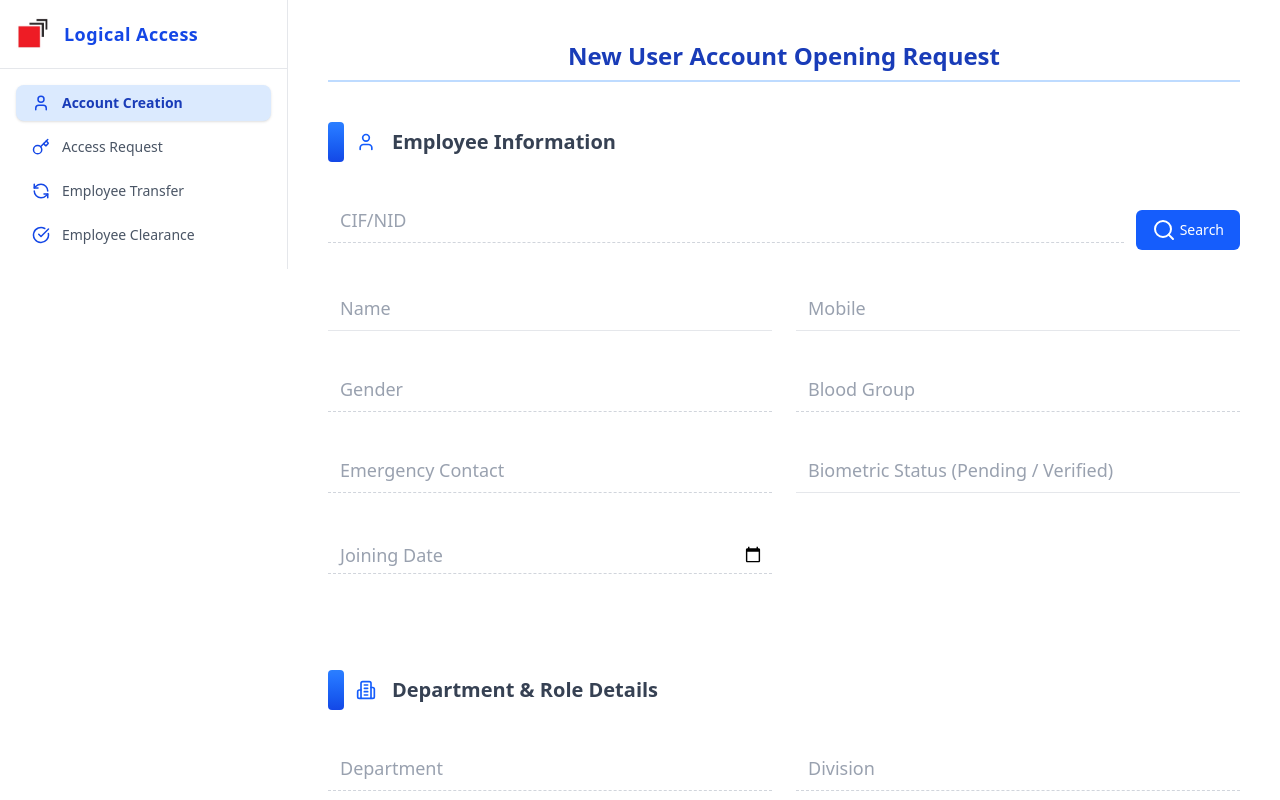
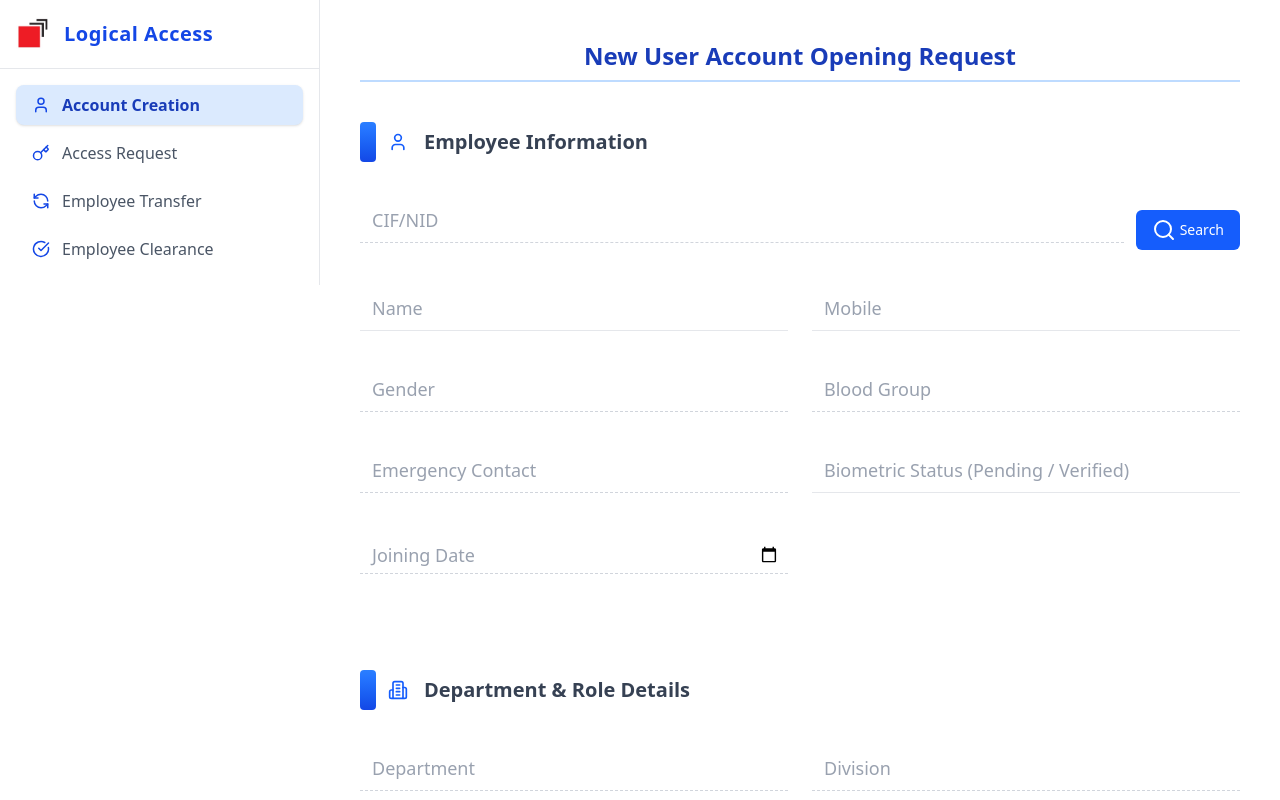
Before and after one commit to Nazmul-karim-tanvir-2nd/lamCodes, a React (Vite) app in the folder lamFrontend/: page / in a window 1280 px wide. Shown: the top 800 px of the page. Built offline with nearby package versions, Linux system fonts and the light colour scheme.

Commit message:
chnaged front

```diff
--- a/lamFrontend/src/components/Sidebar.jsx
+++ b/lamFrontend/src/components/Sidebar.jsx
@@ -32,14 +32,14 @@
 
             {/* Sidebar */}
             <aside
-                className={`fixed z-50 md:static top-0 left-0 h-full w-72 bg-white border-r border-gray-200 transform transition-transform duration-200 ease-in-out ${isOpen ? "translate-x-0" : "-translate-x-full md:translate-x-0"
+                className={`fixed z-50 md:static top-0 left-0 h-full w-80 bg-white border-r border-gray-200 transform transition-transform duration-200 ease-in-out ${isOpen ? "translate-x-0" : "-translate-x-full md:translate-x-0"
                     }`}
             >
                 {/* Logo & Close Button */}
                 <div className="flex items-center justify-between p-4 border-b border-gray-200">
                     <div className="flex items-center gap-3">
                         <img src={idlclogo} alt="IDLC Logo" className="w-9 h-9 object-contain" />
-                        <h1 className="text-lg font-semibold text-blue-700 tracking-wide">
+                        <h1 className="text-xl font-semibold text-blue-700 tracking-wide">
                             Logical Access
                         </h1>
                     </div>
@@ -60,7 +60,7 @@
                             end
                             onClick={closeSidebar}
                             className={({ isActive }) =>
-                                `group flex items-center gap-3 px-4 py-2 rounded-lg text-sm font-medium transition-colors ${isActive
+                                `group flex items-center gap-3 px-4 py-2 rounded-lg text-sm sm:text-base font-medium transition-colors ${isActive
                                     ? "bg-blue-100 text-blue-800 font-semibold shadow-sm"
                                     : "text-gray-600 hover:bg-blue-50 hover:text-blue-700"
                                 }`
```
